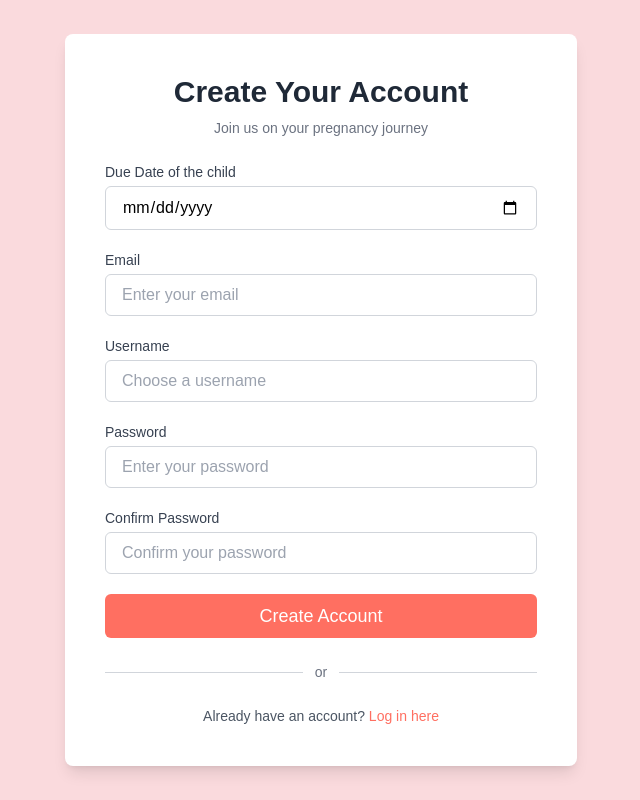
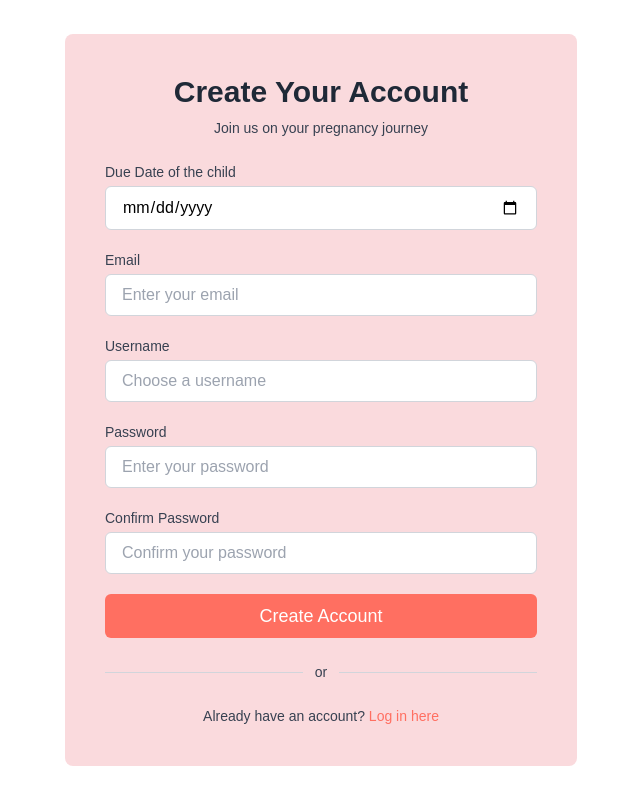
Before and after one commit to laxmis-prog/PregnancyJourney, a React (Vite) app: page /register in a window 1280 px wide. Shown: the whole page, without its empty margins (319-959 px from the left). Built offline with nearby package versions, Linux system fonts and the light colour scheme.

Commit message:
Removed the shadows from Homepage, login page and register page

```diff
--- a/src/pages/Home.jsx
+++ b/src/pages/Home.jsx
@@ -18,13 +18,13 @@ const Home = () => {
         </section>
 
         {/* Key Features Section */}
-        <section className="bg-white w-full py-12 px-4 shadow-md rounded-lg mt-8">
+        <section className="bg-white w-full py-12 px-4 rounded-lg mt-8">
           <h2 className="text-3xl font-semibold text-center mb-8">
             Our Features
           </h2>
           <div className="grid grid-cols-1 md:grid-cols-3 gap-8 max-w-6xl mx-auto">
             {/* Feature 1 */}
-            <div className="p-6 bg-[#FADADD] rounded-md shadow-md text-center hover:shadow-lg transition duration-300">
+            <div className="p-6 bg-[#FADADD] rounded-md text-center transition duration-300">
               <h3 className="text-xl font-bold mb-2">Appointment Management</h3>
               <p className="text-sm">
                 Easily track and manage your maternity appointments with our
@@ -33,7 +33,7 @@ const Home = () => {
             </div>
 
             {/* Feature 2 */}
-            <div className="p-6 bg-[#FADADD] rounded-md shadow-md text-center hover:shadow-lg transition duration-300">
+            <div className="p-6 bg-[#FADADD] rounded-md text-center transition duration-300">
               <h3 className="text-xl font-bold mb-2">Weekly Updates</h3>
               <p className="text-sm">
                 Get weekly updates on your baby&apos;s growth and development.
@@ -41,7 +41,7 @@ const Home = () => {
             </div>
 
             {/* Feature 3 */}
-            <div className="p-6 bg-[#FADADD] rounded-md shadow-md text-center hover:shadow-lg transition duration-300">
+            <div className="p-6 bg-[#FADADD] rounded-md text-center transition duration-300">
               <h3 className="text-xl font-bold mb-2">Stress-Free Planning</h3>
               <p className="text-sm">
                 Reduce stress with an easy-to-use platform designed for moms.
--- a/src/pages/Login.jsx
+++ b/src/pages/Login.jsx
@@ -32,7 +32,7 @@ const Login = () => {
   return (
     <div className="flex justify-center items-center w-full min-h-screen bg-white">
       {/* Login Card */}
-      <div className="w-full max-w-lg bg-[#FADADD] rounded-lg shadow-lg p-8 md:p-10">
+      <div className="w-full max-w-lg bg-[#FADADD] rounded-lg p-8 md:p-10">
         {/* Title */}
         <h2 className="text-3xl font-extrabold text-gray-800 text-center mb-2">
           Welcome Back!
--- a/src/pages/Register.jsx
+++ b/src/pages/Register.jsx
@@ -31,14 +31,14 @@ const Register = () => {
   };
 
   return (
-    <div className="flex justify-center items-center min-h-screen bg-[#FADADD]">
+    <div className="flex justify-center items-center min-h-screen bg-white">
       {/* Registration Card */}
-      <div className="w-full max-w-lg bg-white rounded-lg shadow-lg p-8 md:p-10">
+      <div className="w-full max-w-lg bg-[#FADADD] rounded-lg p-8 md:p-10">
         {/* Title */}
         <h2 className="text-3xl font-extrabold text-gray-800 text-center mb-2">
           Create Your Account
         </h2>
-        <p className="text-gray-500 text-sm text-center mb-6">
+        <p className="text-gray-700 text-sm text-center mb-6">
           Join us on your pregnancy journey
         </p>
 
@@ -163,12 +163,12 @@ const Register = () => {
         {/* Divider */}
         <div className="flex items-center my-6">
           <hr className="flex-grow border-t border-gray-300" />
-          <span className="px-3 text-gray-500 text-sm">or</span>
+          <span className="px-3 text-gray-700 text-sm">or</span>
           <hr className="flex-grow border-t border-gray-300" />
         </div>
 
         {/* Login Redirect */}
-        <p className="text-center text-sm text-gray-600">
+        <p className="text-center text-sm text-gray-700">
           Already have an account?{" "}
           <a
             href="/login"
```
